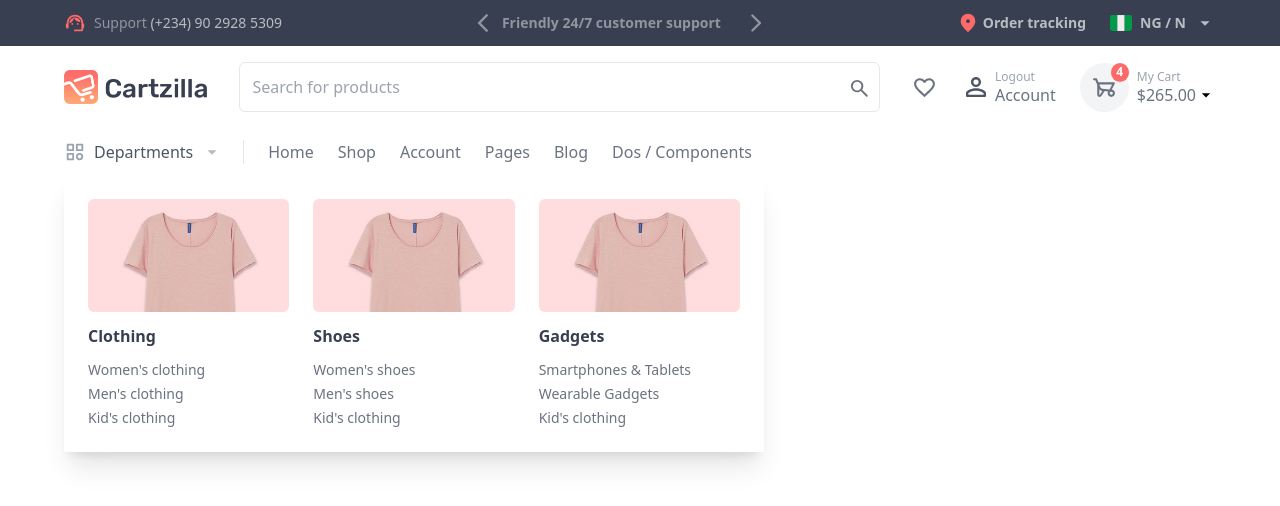
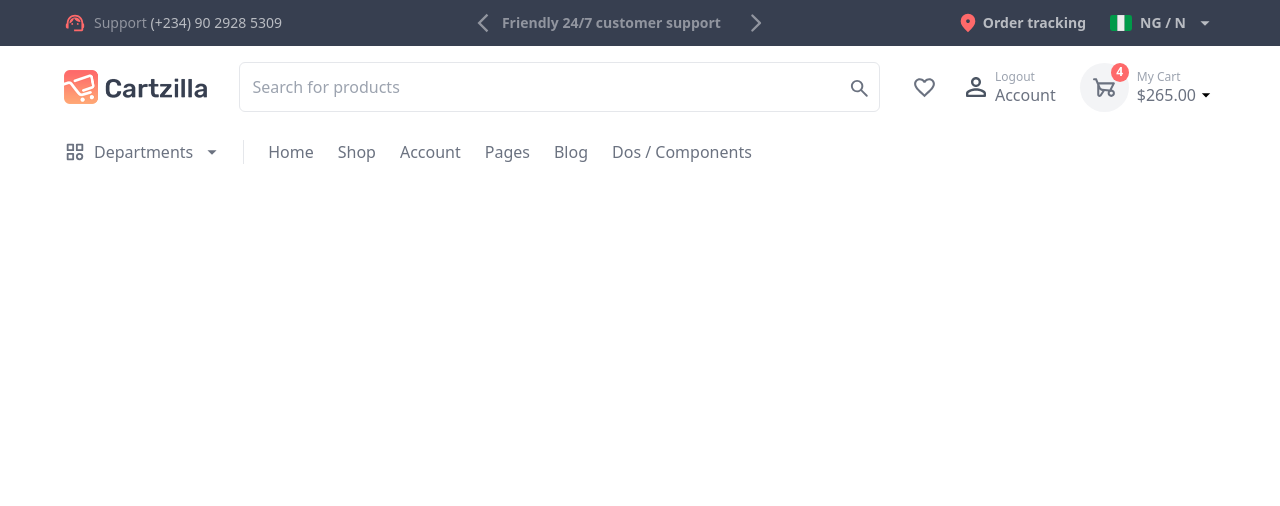
Before and after one commit to AbdulHameedi/e-commerce-webapp, a Vue app: page / in a window 1280 px wide. Shown: the top 506 px of the page. Built offline with nearby package versions, Linux system fonts and the light colour scheme; sample sign-in values are in the browser's storage.

Commit message:
'nav-barcontd'

```diff
--- a/src/components/Department.vue
+++ b/src/components/Department.vue
@@ -6,15 +6,14 @@ export default defineComponent({
         'heading',
         'typeOne',
         'typeTwo',
-        'imageOne',
-        'imageTwo'
+        'depImg'
     ]
 })
 </script>
 <template>
     <div>
         <div class="mb-3">
-            <img src="../assets/women-attire.jpg" class="rounded-md" alt="">
+            <img :src="depImg" class="rounded-md" alt="">
         </div>
         <p class="text-[#373F50] mb-3 font-semibold">{{ heading }}</p>
         <div class="text-sm flex flex-col gap-1 text-gray-500">
--- a/src/components/Home.vue
+++ b/src/components/Home.vue
@@ -1,10 +1,12 @@
 <script>
 import { defineComponent } from 'vue';
 import NavBar from './NavBar.vue'
+import StickyMenu from './StickyMenu.vue'
 
 export default defineComponent({
     components:{
-        NavBar
+        NavBar,
+        StickyMenu
     },
     mounted(){
         let user = localStorage.getItem("user-info")
@@ -15,5 +17,6 @@ export default defineComponent({
 })
 </script>
 <template>
+    <StickyMenu />
     <NavBar />
 </template>
--- a/src/components/NavBar.vue
+++ b/src/components/NavBar.vue
@@ -18,8 +18,10 @@ export default defineComponent({
             currency: 'NGN',
             showCurrency: false,
             showUsefulLink: false,
-            imageOne: '/../assets/women-attire.jpg',
-            imageTwo: '/../assets/shoes-attire.jpg',
+            depImage: '/../src/assets/women-attire.jpg',
+            depImageTwo: '/../src/assets/shoes-attire.jpg',
+            depImageThree: '/../src/assets/gadgets.jpg'
+
         }
     },
     methods: {
@@ -122,7 +124,7 @@ export default defineComponent({
                 </div>
             </div>
         </div>
-        <div class="flex w-full items-center justify-between gap-8 px-[4rem] bg-white py-4 max-[963px]:px-[1rem]">
+        <div class="flex w-full items-center justify-between gap-8 px-[4rem] bg-white py-4 max-[963px]:px-[1rem] max-[878px]:mb-2">
             <div class="flex items-center gap-8">
                 <div>
                     <img class="w-[150px]" src="../assets/logo.png" alt="logo">
@@ -216,13 +218,15 @@ export default defineComponent({
         </div>
         <div class="flex px-[4rem] gap-6 bg-white max-[963px]:px-[1rem] w-full py-3 max-[878px]:hidden">
             <div class="relative flex items-center gap-2 border-r pr-5 cursor-pointer">
-                <svg class="text-gray-400" xmlns="http://www.w3.org/2000/svg" width="22" height="22" viewBox="0 0 24 24"><path fill="none" stroke="currentColor" stroke-linecap="round" stroke-linejoin="round" stroke-width="2" d="M4 4h6v6H4zm10 0h6v6h-6zM4 14h6v6H4zm10 3a3 3 0 1 0 6 0a3 3 0 1 0-6 0"/></svg>
-                <p class="text-gray-600">Departments</p>
-                <svg class="text-[#B9BCC2]" xmlns="http://www.w3.org/2000/svg" width="22" height="22" viewBox="0 0 24 24"><path fill="currentColor" d="m7 10l5 5l5-5z"/></svg>
-                <div class="absolute shadow-xl bottom-[-18rem] bg-white p-6 w-[700px] gap-6 grid grid-cols-3">
-                    <Department heading="Clothing" typeOne="Women's clothing" typeTwo="Men's clothing" :imageOne="imageOne"/>
-                    <Department heading="Shoes" typeOne="Women's shoes" typeTwo="Men's shoes" :imageTwo="imageTwo"/>
-                    <Department heading="Gadgets" typeOne="Smartphones & Tablets" typeTwo="Wearable Gadgets" :imageOne="imageOne"/>
+                <div class="department-menu flex items-center gap-2 text-gray-500 transition duration-500 hover:text-[#FE696A]">
+                    <svg xmlns="http://www.w3.org/2000/svg" width="22" height="22" viewBox="0 0 24 24"><path fill="none" stroke="currentColor" stroke-linecap="round" stroke-linejoin="round" stroke-width="2" d="M4 4h6v6H4zm10 0h6v6h-6zM4 14h6v6H4zm10 3a3 3 0 1 0 6 0a3 3 0 1 0-6 0"/></svg>
+                    <p>Departments</p>
+                    <svg xmlns="http://www.w3.org/2000/svg" width="22" height="22" viewBox="0 0 24 24"><path fill="currentColor" d="m7 10l5 5l5-5z"/></svg>
+                    <div class="departments absolute shadow-xl bottom-[-18rem] bg-white p-6 w-[700px] gap-6 grid grid-cols-3">
+                        <Department heading="Clothing" :depImg="depImage" typeOne="Women's clothing" typeTwo="Men's clothing" />
+                        <Department heading="Shoes" :depImg="depImageTwo" typeOne="Women's shoes" typeTwo="Men's shoes" />
+                        <Department heading="Gadgets" :depImg="depImageThree" typeOne="Smartphones & Tablets" typeTwo="Wearable Gadgets" />
+                    </div>
                 </div>
 
             </div>
@@ -235,13 +239,43 @@ export default defineComponent({
                 <p class="transition duration-300 cursor-pointer hover:text-[#FE696A]">Dos / Components</p>
             </div>
         </div>
+        <div class="bg-white hidden max-[878px]:flex flex-col gap-4 items-center px-[1rem] w-full">
+            <div class="w-full relative">
+                <svg class="absolute left-[9px] top-[15px] text-gray-500" xmlns="http://www.w3.org/2000/svg" width="25" height="25" viewBox="0 0 24 24"><path fill="currentColor" d="M9.5 16q-2.725 0-4.612-1.888T3 9.5q0-2.725 1.888-4.612T9.5 3q2.725 0 4.612 1.888T16 9.5q0 1.1-.35 2.075T14.7 13.3l5.6 5.6q.275.275.275.7t-.275.7q-.275.275-.7.275t-.7-.275l-5.6-5.6q-.75.6-1.725.95T9.5 16Zm0-2q1.875 0 3.188-1.313T14 9.5q0-1.875-1.313-3.188T9.5 5Q7.625 5 6.312 6.313T5 9.5q0 1.875 1.313 3.188T9.5 14Z"/></svg>
+                <input type="search" placeholder="Search for products" class="p-3 px-9 w-full border outline-none rounded-md focus:border-[#FE696A] focus:shadow-md">
+            </div>
+            <div class="flex items-center w-full rounded-md bg-[#F6F9FC] p-3 gap-1">
+                <svg class="text-gray-500" xmlns="http://www.w3.org/2000/svg" width="22" height="22" viewBox="0 0 24 24"><path fill="none" stroke="currentColor" stroke-linecap="round" stroke-linejoin="round" stroke-width="2" d="M4 4h6v6H4zm10 0h6v6h-6zM4 14h6v6H4zm10 3a3 3 0 1 0 6 0a3 3 0 1 0-6 0"/></svg>
+                <p class="font-semibold">Departments</p>
+                <svg xmlns="http://www.w3.org/2000/svg" width="22" height="22" viewBox="0 0 24 24"><path fill="currentColor" d="m7 10l5 5l5-5z"/></svg>
+            </div>
+            <div class="flex items-center w-full rounded-md bg-[#F6F9FC] p-3">
+                <p class="font-semibold">Home</p>
+                <svg xmlns="http://www.w3.org/2000/svg" width="22" height="22" viewBox="0 0 24 24"><path fill="currentColor" d="m7 10l5 5l5-5z"/></svg>
+            </div>
+            <div class="flex items-center w-full rounded-md bg-[#F6F9FC] p-3">
+                <p class="font-semibold">Account</p>
+                <svg xmlns="http://www.w3.org/2000/svg" width="22" height="22" viewBox="0 0 24 24"><path fill="currentColor" d="m7 10l5 5l5-5z"/></svg>
+            </div>
+            <div class="flex items-center w-full rounded-md bg-[#F6F9FC] p-3">
+                <p class="font-semibold">Blog</p>
+                <svg xmlns="http://www.w3.org/2000/svg" width="22" height="22" viewBox="0 0 24 24"><path fill="currentColor" d="m7 10l5 5l5-5z"/></svg>
+            </div>
+            <div class="flex items-center w-full rounded-md bg-[#F6F9FC] p-3">
+                <p class="font-semibold">Doscs/Component</p>
+                <svg xmlns="http://www.w3.org/2000/svg" width="22" height="22" viewBox="0 0 24 24"><path fill="currentColor" d="m7 10l5 5l5-5z"/></svg>
+            </div>
+        </div>
     </div>
 </template>
 <style scoped>
-.cancel-cart{
+.cancel-cart , .departments{
     display: none;
 }
 .cart:hover .cancel-cart{
+    display: flex;
+}
+.department-menu:hover .departments{
     display: flex;
 }
 .body-cart{
--- /dev/null
+++ b/src/components/StickyMenu.vue
@@ -0,0 +1,26 @@
+<script>
+import { defineComponent } from 'vue'
+
+export default defineComponent({
+
+})
+</script>
+<template>
+    <div class="fixed bottom-0 w-full bg-white py-2 flex justify-around z-20 hidden max-[878px]:flex">
+        <div class="flex items-center flex-col w-[33.3%] border-r">
+            <svg class="text-gray-500" xmlns="http://www.w3.org/2000/svg" width="25" height="25" viewBox="0 0 24 24"><path fill="currentColor" d="m12.1 18.55l-.1.1l-.11-.1C7.14 14.24 4 11.39 4 8.5C4 6.5 5.5 5 7.5 5c1.54 0 3.04 1 3.57 2.36h1.86C13.46 6 14.96 5 16.5 5c2 0 3.5 1.5 3.5 3.5c0 2.89-3.14 5.74-7.9 10.05M16.5 3c-1.74 0-3.41.81-4.5 2.08C10.91 3.81 9.24 3 7.5 3C4.42 3 2 5.41 2 8.5c0 3.77 3.4 6.86 8.55 11.53L12 21.35l1.45-1.32C18.6 15.36 22 12.27 22 8.5C22 5.41 19.58 3 16.5 3Z"/></svg>
+            <p class="text-sm text-gray-500">Wishlist</p>
+        </div>
+        <div class="flex items-center flex-col w-[33.3%] border-r">
+            <svg class="text-gray-500" xmlns="http://www.w3.org/2000/svg" width="25" height="25" viewBox="0 0 16 16"><path fill="currentColor" fill-rule="evenodd" d="M0 3.75A.75.75 0 0 1 .75 3h14.5a.75.75 0 0 1 0 1.5H.75A.75.75 0 0 1 0 3.75ZM0 8a.75.75 0 0 1 .75-.75h14.5a.75.75 0 0 1 0 1.5H.75A.75.75 0 0 1 0 8Zm.75 3.5a.75.75 0 0 0 0 1.5h14.5a.75.75 0 0 0 0-1.5H.75Z" clip-rule="evenodd"/></svg>
+            <p class="text-sm text-gray-500">Menu</p>
+        </div>
+        <div class="flex items-center flex-col w-[33.3%]">
+            <div class="flex items-center">
+                <svg class="text-gray-500" xmlns="http://www.w3.org/2000/svg" width="25" height="25" viewBox="0 0 24 24"><path fill="currentColor" d="M7.3 21q-.95 0-1.625-.688T5 18.675V9.4L3.175 5H2q-.425 0-.713-.288T1 4q0-.425.288-.713T2 3h1.85q.3 0 .55.175t.375.45L6.175 7H20.95q.575 0 .875.475t.025.975L19 14.025q1.275.2 2.138 1.175T22 17.5q0 1.45-1.012 2.475T18.524 21q-1.475 0-2.487-1.025T15.025 17.5q0-.5.125-.925t.35-.825l-3.275-.3l-3 4.5q-.325.5-.838.775T7.3 21Zm9.55-7.125L19.325 9L7 9.025L8.25 12q.2.5.638.838t1.012.387l6.95.65Zm-9.525 5.1q.05 0 .225-.125l2.425-3.6q-1.225-.125-1.925-.587T7 13.7v5q0 .125.1.2t.225.075ZM18.5 19q.65 0 1.075-.438T20 17.5q0-.65-.425-1.075T18.5 16q-.625 0-1.063.425T17 17.5q0 .625.438 1.063T18.5 19Zm-1.65-5.125l-6.95-.65l6.95.65Z"/></svg>
+                <p class="w-fit text-[11px] bg-[#FE696A] rounded-[50%] px-1 text-white">4</p>
+            </div>
+            <p class="text-sm text-gray-500">$265.00</p>
+        </div>
+    </div>
+</template>
```
